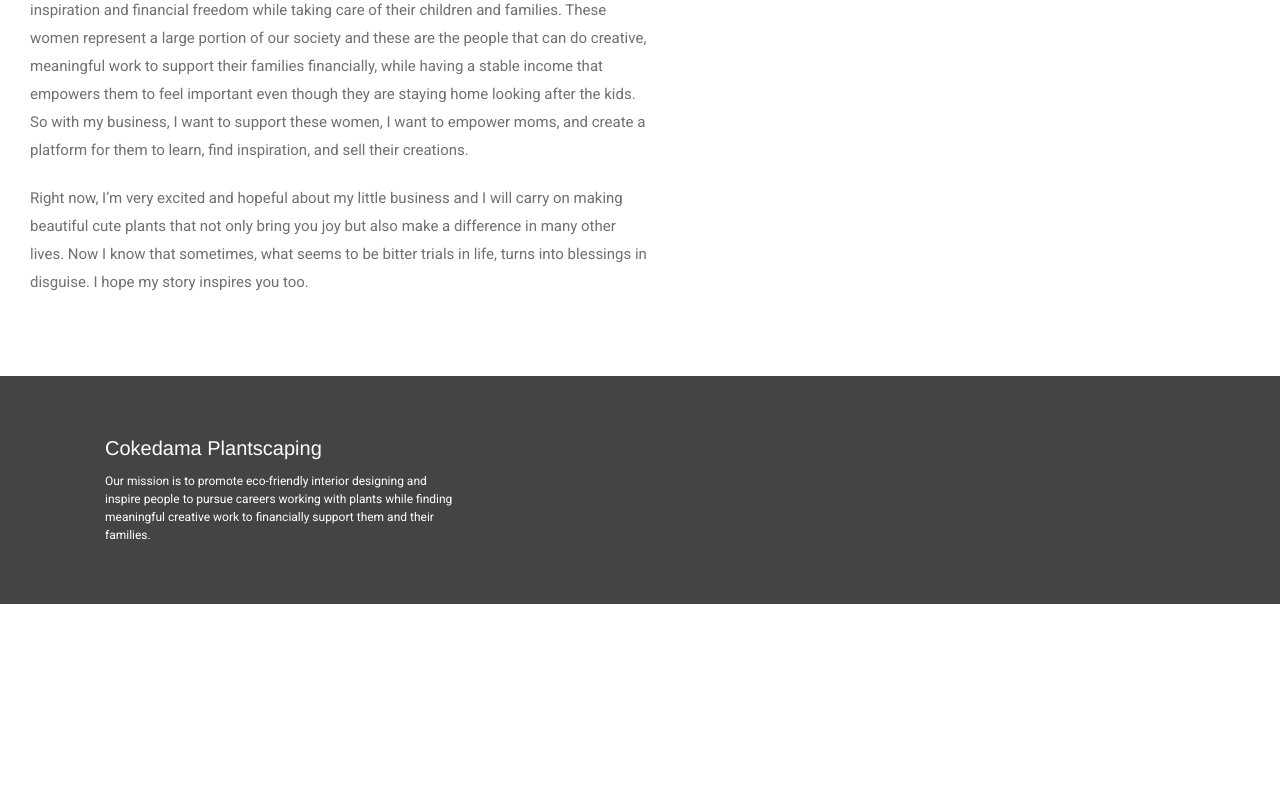
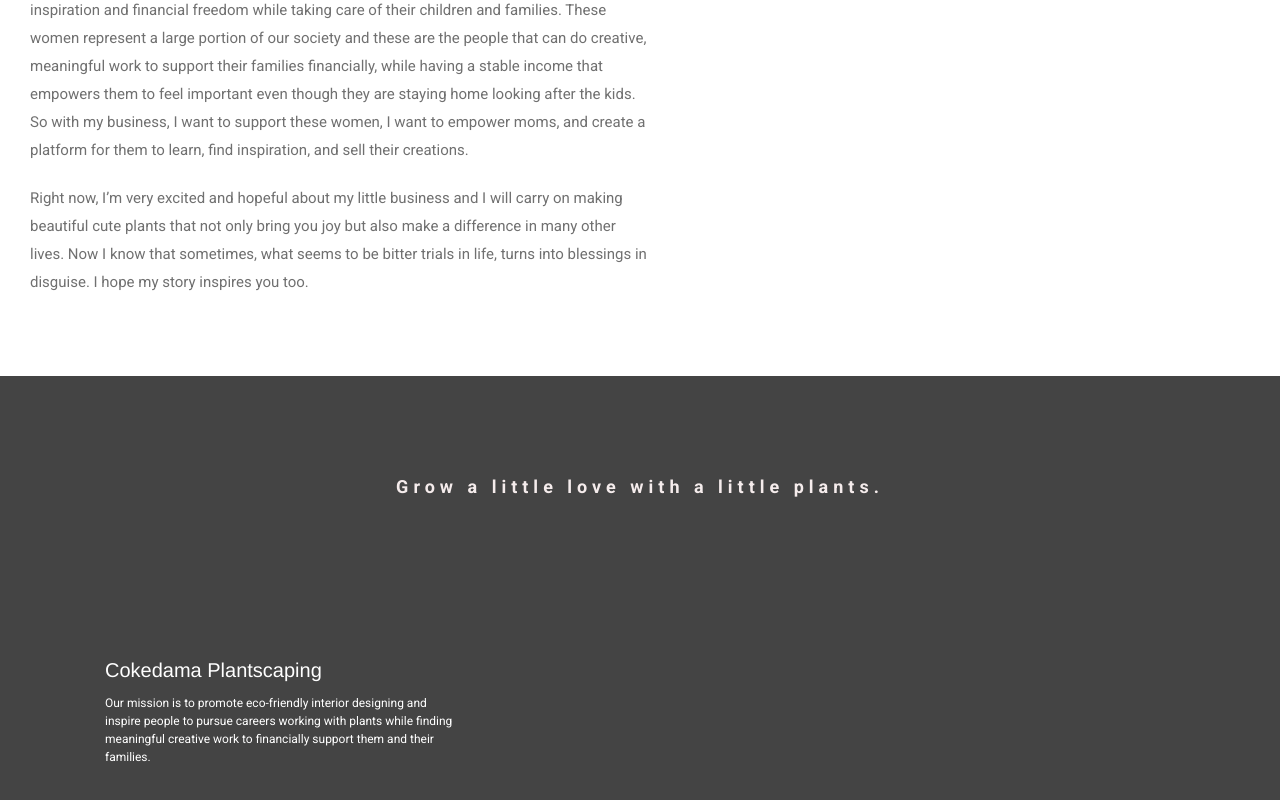
Before and after one commit to Pechkin1027/CokedamaProject, a Next.js app: page /about in a window 1280 px wide. Shown: the part 2117-2917 px from the top of the page. Before the commit the page ends 2721 px from the top, so only its background shows below. Built offline with nearby package versions, Linux system fonts and the light colour scheme.

Commit message:
slogan and mailto

```diff
--- a/pages/about.js
+++ b/pages/about.js
@@ -118,6 +118,9 @@ export default function about() {
           </p>
         </div>
       </div>
+      <div className= "slogan">
+        <h3>Grow a little love with a little plants.</h3>
+      </div>
     </PageLayout>
   );
 }
--- a/pages/contact.js
+++ b/pages/contact.js
@@ -19,6 +19,7 @@ export default function contact() {
           <h2>Contact Us</h2>
         </div>
       </div>
+      <form action = "mailto:cokedamaplantscaping@gmail.com" method = "GET">
         <div className="contactContent">
           <div className="contactContainer">
             <div className="contactSet">
@@ -51,6 +52,10 @@ export default function contact() {
             </div>
           </div>
         </div>
+      </form>
+      <div className= "slogan">
+        <h3>Grow a little love with a little plants.</h3>
+      </div>
     </PageLayout>
   );
 }
--- a/styles/globals.css
+++ b/styles/globals.css
@@ -1242,3 +1242,15 @@ desktop: "(min-width: 2562px)", */
 .setContent textarea::placeholder {
   padding-top: 10px;
 }
+
+.slogan {
+  width: auto;
+  background-color: rgb(68, 68, 68);
+  color: rgb(245, 236, 236);
+  text-align: center;
+  padding: 100px;
+  font-family: "Roboto";
+  font-weight: bold;
+  font-size: 18px;
+  letter-spacing: 5px;
+}
```
Lines whose indentation alone changed are shown as unchanged.
